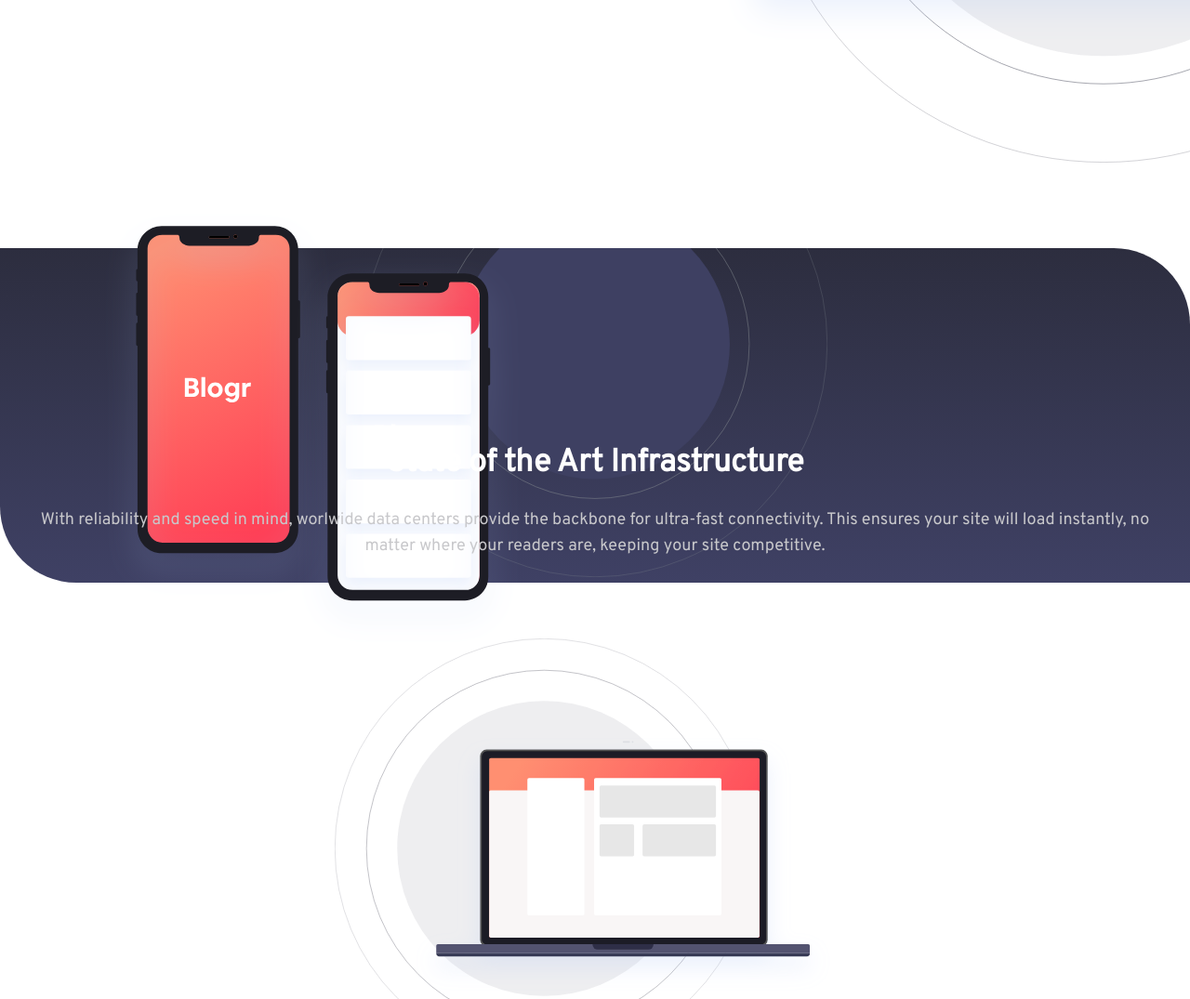
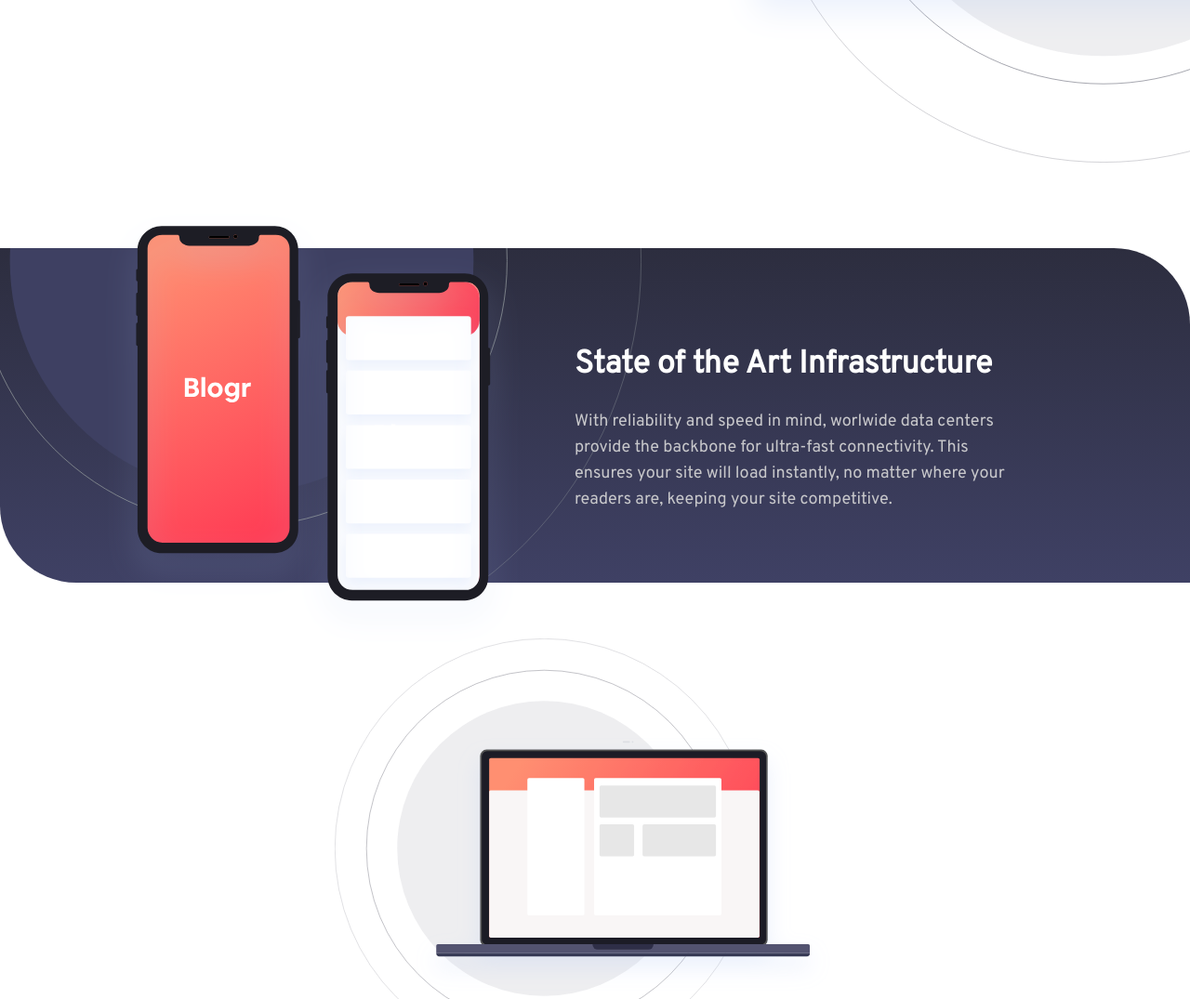
Before and after one commit to leodev9911/blogr-landing-page-main, a website: page src/index.html in a window 1280 px wide. Shown: the part 1132-2207 px from the top of the page at 93% size. Drawn offline with Linux system fonts and the light colour scheme.

Commit message:
second-section CSS ready

```diff
--- a/src/styles.css
+++ b/src/styles.css
@@ -104,7 +104,7 @@
     justify-content: space-between;
     align-items: center;
     width: 100%;
-    max-width: 800px;
+    max-width: 1100px;
     z-index: 2;
 }
 .ul-list {
@@ -384,6 +384,22 @@
     }
     .second-section {
         height: 360px;
+        padding: 104px 186px 100px 20px;
+        text-align: start;
+    }
+    .second-section > h2 {
+        width: 476px;
+        align-self: flex-end;
+    }
+    .second-section > p {
+        width: 476px;
+        align-self: flex-end;
+    }
+    .circles {
+        top: -418px;
+        transform: none;
+        width: 860px;
+        left: -170px;
     }
     .desktop {
         display: block;
```
